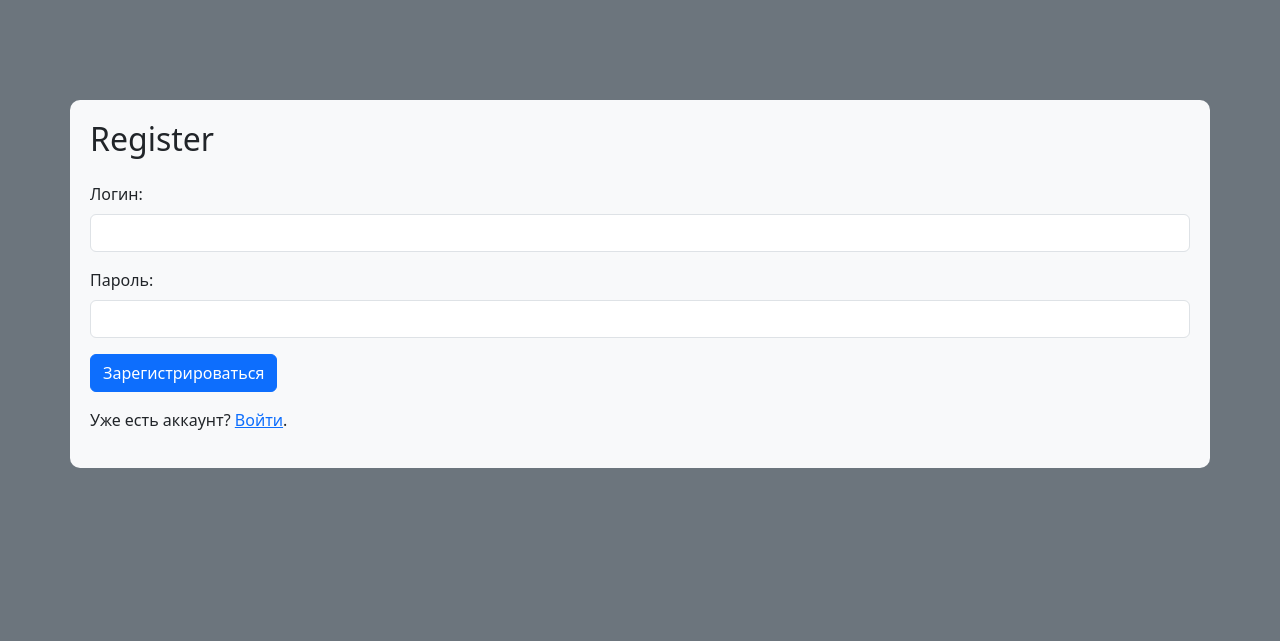
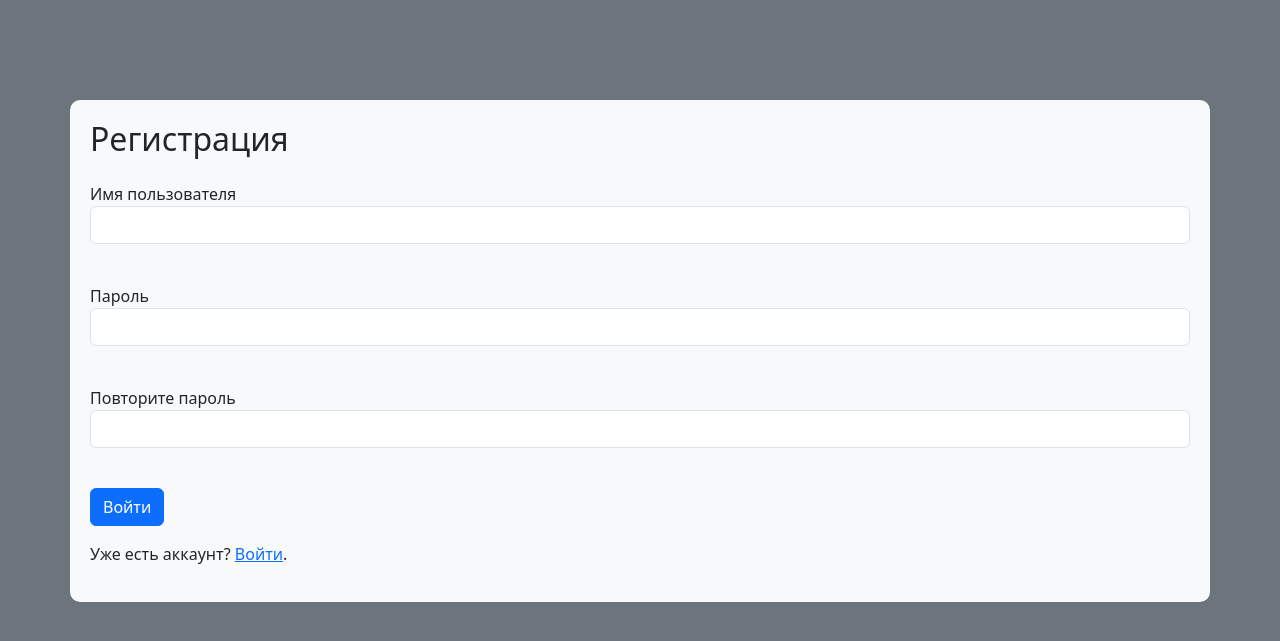
Before and after one commit to Fosteks/HabitTracker, a Flask app: page /register in a window 1280 px wide. Shown: the top 641 px of the page. Run offline with Flask 3, Linux system fonts and the light colour scheme.

Commit message:
добавление регистрации

```diff
--- /dev/null
+++ b/forms/user.py
@@ -0,0 +1,10 @@
+from flask_wtf import FlaskForm
+from wtforms import PasswordField, StringField, TextAreaField, SubmitField, EmailField
+from wtforms.validators import DataRequired
+
+
+class RegisterForm(FlaskForm):
+    name = StringField('Имя пользователя', validators=[DataRequired()])
+    password = PasswordField('Пароль', validators=[DataRequired()])
+    password_again = PasswordField('Повторите пароль', validators=[DataRequired()])
+    submit = SubmitField('Войти')
--- a/main.py
+++ b/main.py
@@ -2,6 +2,8 @@ from data import db_session
 import csv
 from datetime import datetime
 from flask import Flask, render_template, request, redirect, url_for, send_file
+from data.users import User
+from forms.user import RegisterForm
 
 app = Flask(__name__)
 app.config['SECRET_KEY'] = 'yandexlyceum_secret_key'
@@ -35,20 +37,32 @@ def login():
 
 @app.route('/register', methods=['GET', 'POST'])
 def register():
-    if request.method == 'POST':
-        username = request.form['username']
-        password = request.form['password']
-        if username not in users:
-            users[username] = password
-            return redirect(url_for('login'))
-        else:
-            return render_template('register.html', error=True)
-    return render_template('register.html', error=False)
+    form = RegisterForm()
+    if form.validate_on_submit():
+        if form.password.data != form.password_again.data:
+            return render_template('register.html', title='Регистрация',
+                                   form=form,
+                                   message="Пароли не совпадают")
+        db_sess = db_session.create_session()
+        if db_sess.query(User).filter(User.name == form.name.data).first():
+            return render_template('register.html', title='Регистрация',
+                                   form=form,
+                                   message="Такой пользователь уже есть")
+        user = User(name=form.name.data,)
+        user.set_password(form.password.data)
+        db_sess.add(user)
+        db_sess.commit()
+        db_sess.close()
+        return redirect('/login')
+    return render_template('register.html', title='Регистрация', form=form)
 
 
 @app.route('/profile')
 def profile():
-    return render_template('profile.html')
+    db_sess = db_session.create_session()
+    created_date = db_sess.query(User).filter(User.name == 'aboba').first().created_date
+    db_sess.close()
+    return render_template('profile.html', created_date=created_date)
 
 
 @app.route('/start_new_week')
--- a/templates/login.html
+++ b/templates/login.html
@@ -19,7 +19,7 @@
 </head>
 <body>
 <div class="container">
-    <h2 class="mb-4">Login</h2>
+    <h2 class="mb-4">Вход</h2>
     {% if error %}
         <p style="color: red;">Неправильный логин или пароль. Попробуйте еще раз</p>
     {% endif %}
--- a/templates/profile.html
+++ b/templates/profile.html
@@ -22,7 +22,8 @@
     <h2>Это ваш профиль</h2>
     <p>Здесь вы можете изменить ваши привычки и отслеживать успехи.</p>
     <p></p>
-    <p>Зарегистрирован: {{  }}</p>
+    <p>Зарегистрирован: {{ created_date }}</p>
+    <a href="/download_table"><button class="btn btn-primary">Скачать таблицу</button></a>
 </div>
 </body>
 </html>
--- a/templates/register.html
+++ b/templates/register.html
@@ -19,22 +19,40 @@
 </head>
 <body>
 <div class="container">
-    <h2 class="mb-4">Register</h2>
-    {% if error %}
-        <p style="color: red;">Этот логин уже занят. Попробуйте другой.</p>
-    {% endif %}
-    <form method="POST">
-        <div class="mb-3">
-            <label for="username" class="form-label">Логин:</label>
-            <input type="text" id="username" name="username" class="form-control" required>
-        </div>
-        <div class="mb-3">
-            <label for="password" class="form-label">Пароль:</label>
-            <input type="password" id="password" name="password" class="form-control" required>
-        </div>
-        <button type="submit" class="btn btn-primary">Зарегистрироваться</button>
-    </form>
+<h2 class="mb-4">Регистрация</h2>
+<form action="" method="post">
+    {{ form.hidden_tag() }}
+    <p>
+        {{ form.name.label }}<br>
+        {{ form.name(class="form-control") }}<br>
+        {% for error in form.name.errors %}
+            <p class="alert alert-danger" role="alert">
+                {{ error }}
+            </p>
+        {% endfor %}
+    </p>
+    <p>
+        {{ form.password.label }}<br>
+        {{ form.password(class="form-control", type="password") }}<br>
+        {% for error in form.password.errors %}
+            <p class="alert alert-danger" role="alert">
+                {{ error }}
+            </p>
+        {% endfor %}
+    </p>
+    <p>
+        {{ form.password_again.label }}<br>
+        {{ form.password_again(class="form-control", type="password") }}<br>
+        {% for error in form.password_again.errors %}
+            <p class="alert alert-danger" role="alert">
+                {{ error }}
+            </p>
+        {% endfor %}
+    </p>
+    {{message}}
+    <p>{{ form.submit(type="submit", class="btn btn-primary") }}</p>
     <p class="mt-3">Уже есть аккаунт? <a href="{{ url_for('login') }}">Войти</a>.</p>
+</form>
 </div>
 </body>
 </html>
```
Also changed, not shown: data/users.py (+7 -0 lines), db/habit_tracker.db.
